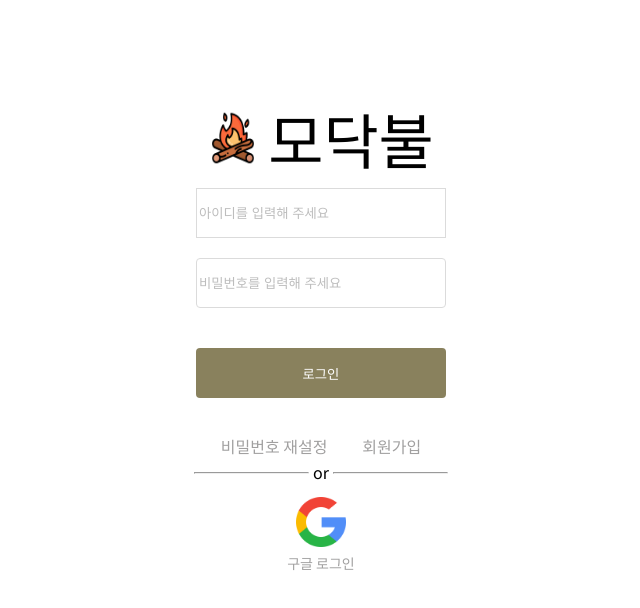
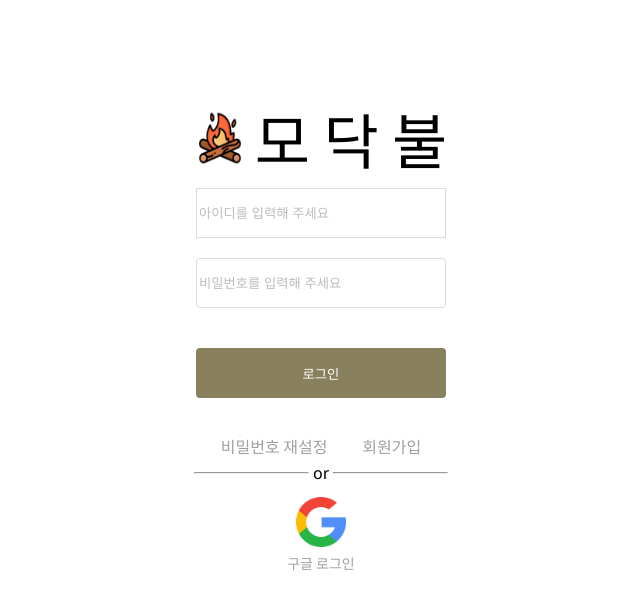
Before and after one commit to shinheylynn/modakbul, a React (Create React App) app: page /login in a window 1280 px wide. Shown: the top 608 px of the page, without its empty margins (319-959 px from the left). Built offline with nearby package versions, Linux system fonts and the light colour scheme; no server answers.

Commit message:
"Modify : 타이틀수정"

```diff
--- a/src/pages/Login/Login.tsx
+++ b/src/pages/Login/Login.tsx
@@ -3,17 +3,13 @@ import GoogleLoginButton from './GoogleLoginButton';
 import * as S from './Login.style';
 
 export default function Login() {
-  const clientId =
-    '398058854903-52lqo1sibg8atk38d839inqpecmklc54.apps.googleusercontent.com' ||
-    '';
-
-  //REACT_APP_GOOGLE_CLIENT_ID=398058854903-52lqo1sibg8atk38d839inqpecmklc54.apps.googleusercontent.com
+  const clientId = process.env.REACT_APP_GOOGLE_CLIENT_ID || '';
 
   return (
     <S.AllWrap>
       <S.TitleWrap>
         <S.TitleImg src="images/bonfire.png" />
-        <S.Title>모닥불</S.Title>
+        <S.Title>모 닥 불</S.Title>
       </S.TitleWrap>
       <S.InputWrap>
         <S.IdInput placeholder="아이디를 입력해 주세요" />
```
